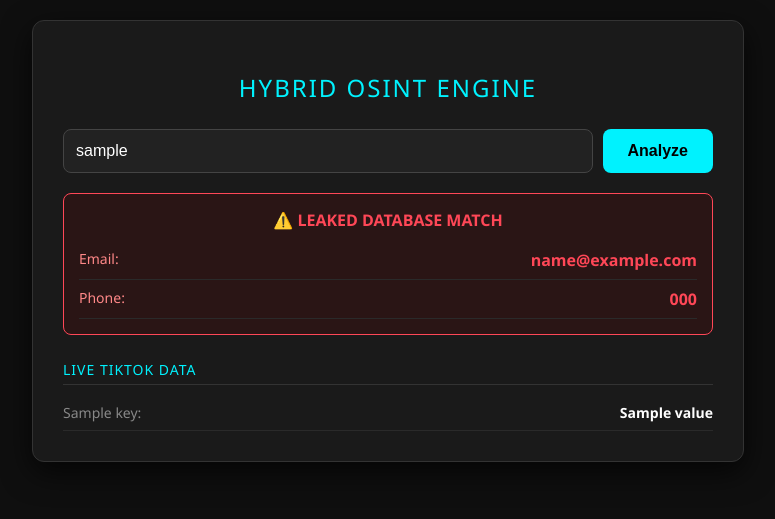
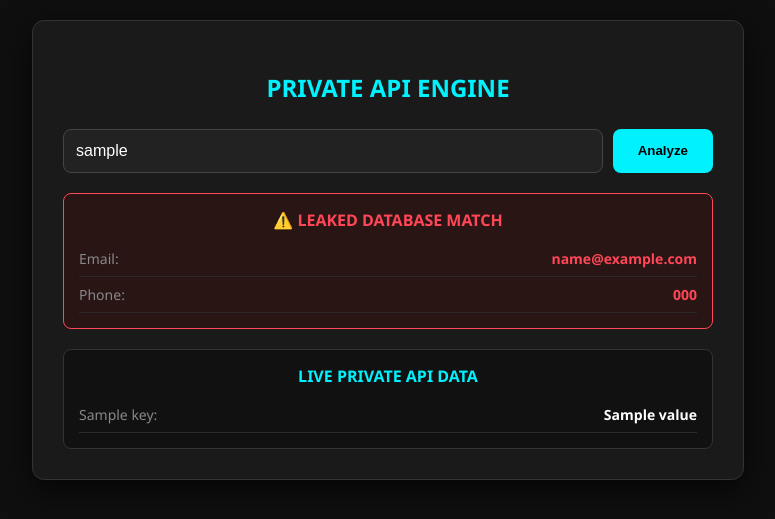
Before and after one commit to azizdj759-design/telegram-bot, a FastAPI app: template templates/index.html in a window 1280 px wide. Shown: the top 519 px of the page, without its empty margins (252-1027 px from the left). Run offline with FastAPI, Linux system fonts and the light colour scheme; the template is opened without the code that fills it: most values are stand-ins (such as "Sample title", 1, 10 or a date in 2020).

Commit message:
Update index.html

```diff
--- a/templates/index.html
+++ b/templates/index.html
@@ -3,34 +3,31 @@
 <head>
     <meta charset="UTF-8">
     <meta name="viewport" content="width=device-width, initial-scale=1.0">
-    <title>TikTok Hybrid Intelligence</title>
+    <title>Private API & Leaks OSINT</title>
     <style>
         :root { --bg: #0f0f0f; --card: #1a1a1a; --text: #e0e0e0; --accent: #00f2fe; --danger: #ff4757; --success: #2ed573; }
-        body { background-color: var(--bg); color: var(--text); font-family: 'Segoe UI', Tahoma, Geneva, Verdana, sans-serif; display: flex; justify-content: center; padding: 20px; margin: 0; }
+        body { background-color: var(--bg); color: var(--text); font-family: 'Segoe UI', Tahoma, sans-serif; display: flex; justify-content: center; padding: 20px; margin: 0; }
         .container { background: var(--card); padding: 30px; border-radius: 12px; width: 100%; max-width: 650px; box-shadow: 0 10px 30px rgba(0,0,0,0.7); border: 1px solid #333; }
-        h2 { text-align: center; color: var(--accent); margin-bottom: 25px; text-transform: uppercase; letter-spacing: 2px; font-weight: 300; }
+        h2 { text-align: center; color: var(--accent); margin-bottom: 25px; text-transform: uppercase; }
         .input-group { display: flex; gap: 10px; margin-bottom: 20px; }
         input[type="text"] { flex: 1; padding: 12px; border-radius: 8px; border: 1px solid #444; background: #222; color: white; font-size: 16px; outline: none; }
-        input[type="text"]:focus { border-color: var(--accent); }
-        button { padding: 12px 25px; background: var(--accent); color: #000; border: none; border-radius: 8px; font-weight: bold; cursor: pointer; font-size: 16px; transition: 0.3s; }
-        button:hover { background: #00d2de; }
+        button { padding: 12px 25px; background: var(--accent); color: #000; border: none; border-radius: 8px; font-weight: bold; cursor: pointer; }
 
-        .section-title { margin-top: 25px; margin-bottom: 10px; color: var(--accent); font-size: 14px; text-transform: uppercase; letter-spacing: 1px; border-bottom: 1px solid #333; padding-bottom: 5px; }
+        .leaked-box { background: #2a1515; border: 1px solid var(--danger); border-radius: 8px; padding: 15px; margin-bottom: 20px; }
+        .leaked-box h3 { margin: 0 0 10px 0; color: var(--danger); font-size: 16px; text-align: center; }
         .result-item { display: flex; justify-content: space-between; padding: 8px 0; border-bottom: 1px solid #2a2a2a; font-size: 14px; }
         .key { color: #888; }
-        .value { font-weight: bold; text-align: right; color: #fff; }
+        .value { font-weight: bold; color: #fff; }
+        .leaked-box .value { color: var(--danger); }
 
-        .leaked-box { background: #2a1515; border: 1px solid var(--danger); border-radius: 8px; padding: 15px; margin-top: 20px; }
-        .leaked-box .key { color: #ff8888; }
-        .leaked-box .value { color: var(--danger); font-size: 16px; }
-
-        .error { background: #4a1c1c; color: #ff6b6b; padding: 15px; border-radius: 8px; margin-top: 20px; text-align: center; }
-        .bio-box { background: #111; padding: 10px; border-radius: 5px; margin-top: 5px; font-style: italic; color: #aaa; border: 1px dashed #444; }
+        .live-box { background: #111; border-radius: 8px; padding: 15px; border: 1px solid #333; }
+        .live-box h3 { margin: 0 0 10px 0; color: var(--accent); font-size: 16px; text-align: center; }
+        .bio-box { background: #222; padding: 10px; border-radius: 5px; margin-top: 5px; color: #aaa; border: 1px dashed #444; }
     </style>
 </head>
 <body>
     <div class="container">
-        <h2>Hybrid OSINT Engine</h2>
+        <h2>PRIVATE API ENGINE</h2>
         <form method="POST">
             <div class="input-group">
                 <input type="text" name="username" placeholder="Enter Username..." value="{{ username }}" required>
@@ -38,15 +35,11 @@
             </div>
         </form>
 
-        {% if error %}
-            <div class="error">{{ error }}</div>
-        {% endif %}
-
         {% if result %}
-            <!-- قسم التسريبات (يظهر فقط إذا وجد شيئاً) -->
+            <!-- قسم التسريبات -->
             {% if result.leaked_info %}
                 <div class="leaked-box">
-                    <div style="text-align: center; font-weight: bold; margin-bottom: 10px; color: var(--danger);">⚠️ LEAKED DATABASE MATCH</div>
+                    <h3>⚠️ LEAKED DATABASE MATCH</h3>
                     <div class="result-item">
                         <span class="key">Email:</span>
                         <span class="value">{{ result.leaked_info.email }}</span>
@@ -57,17 +50,23 @@
                     </div>
                 </div>
             {% else %}
-                <div style="text-align: center; color: #888; margin-top: 20px; font-size: 13px;">No leaked records found for this username.</div>
+                <div style="text-align: center; color: #888; margin-bottom: 20px;">No leaked records found in local DB.</div>
             {% endif %}
 
             <!-- قسم البيانات الحية -->
             {% if result.live_stats %}
-                <div class="section-title">Live TikTok Data</div>
+                <div class="live-box">
+                    <h3>LIVE PRIVATE API DATA</h3>
                     {% for key, value in result.live_stats.items() %}
                         {% if key == 'Bio' %}
                             <div class="result-item" style="flex-direction: column; align-items: flex-start;">
                                 <span class="key">Bio:</span>
                                 <div class="bio-box">{{ value }}</div>
+                            </div>
+                        {% elif key == 'Email (Private API)' and value != '(None)' %}
+                            <div class="result-item" style="color: var(--success);">
+                                <span class="key" style="color: var(--success);">Email (API):</span>
+                                <span class="value" style="color: var(--success);">{{ value }}</span>
                             </div>
                         {% else %}
                             <div class="result-item">
@@ -76,6 +75,9 @@
                             </div>
                         {% endif %}
                     {% endfor %}
+                </div>
+            {% else %}
+                <div style="text-align: center; color: var(--danger); margin-top: 20px;">Failed to fetch live data. Check API Key or Username.</div>
             {% endif %}
         {% endif %}
     </div>
```
Lines whose indentation alone changed are shown as unchanged.
